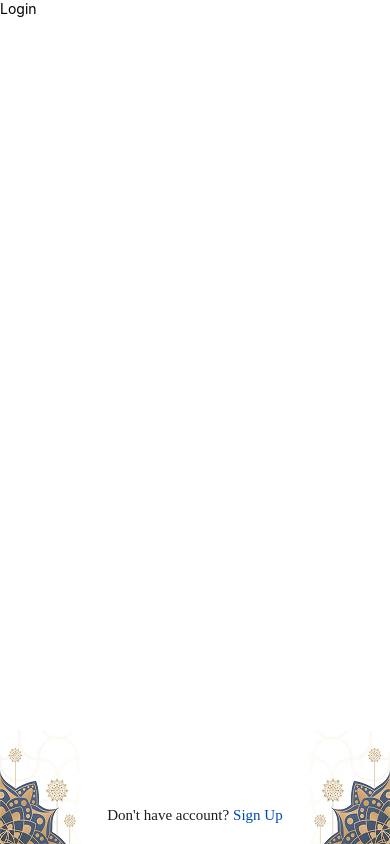
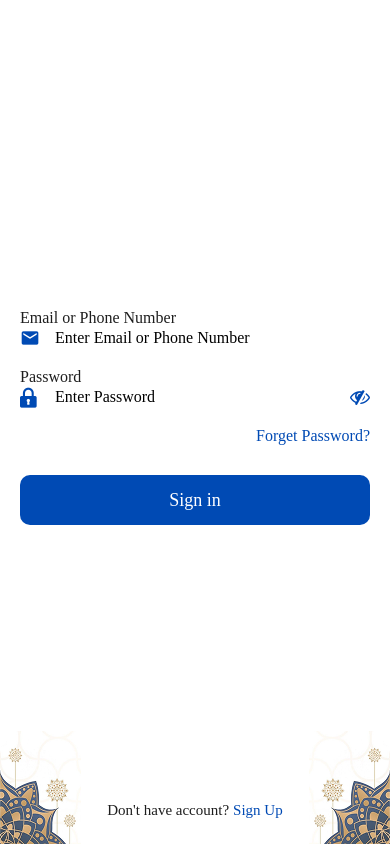
Before and after one commit to hassan523/mkzDarood-front, a React Native app: screen /Login in a window 390 px wide. Built offline with nearby package versions, Linux system fonts and the light colour scheme.

Commit message:
login screen

```diff
--- a/package.json
+++ b/package.json
@@ -12,6 +12,7 @@
   "dependencies": {
     "@react-native-async-storage/async-storage": "^2.2.0",
     "@react-native/new-app-screen": "0.80.1",
+    "@react-navigation/drawer": "^7.5.3",
     "@react-navigation/native": "^7.1.14",
     "@react-navigation/native-stack": "^7.3.21",
     "@react-navigation/stack": "^7.4.2",
@@ -41,6 +42,7 @@
     "@types/jest": "^29.5.14",
     "@types/react": "^19.1.8",
     "@types/react-native": "^0.73.0",
+    "@types/react-native-vector-icons": "^6.4.18",
     "@types/react-test-renderer": "^19.1.0",
     "eslint": "^8.19.0",
     "jest": "^29.6.3",
--- /dev/null
+++ b/src/components/Button/Button.tsx
@@ -0,0 +1,58 @@
+import React, { ReactNode } from 'react';
+import { StyleProp, StyleSheet, Text, TextStyle, TouchableOpacity, View, ViewStyle } from 'react-native';
+import colors from '../../utils/colors/colors';
+import Font from '../../utils/fonts/Font';
+import Entypo from "react-native-vector-icons/Entypo";
+
+interface ButtonProps {
+   name?: string;
+   onPress?: () => void;
+   isLoading?: boolean;
+   loadingName?: string;
+   icon?: ReactNode;
+   iconLeft?: boolean;
+   iconRight?: boolean;
+   mainStyle?: StyleProp<ViewStyle>;
+   textStyle?: StyleProp<TextStyle>;
+   customWidth?: number | string | any;
+   customHeight?: number;
+   disabled?: boolean;
+}
+
+const Button: React.FC<ButtonProps> = (props) => {
+   const { name, onPress, isLoading, loadingName, icon, iconLeft, iconRight = false, mainStyle, textStyle, customWidth, customHeight, disabled } = props;
+   return icon ? (
+      <TouchableOpacity style={[mainStyle ? mainStyle : styles.ContainerIcon, { width: customWidth ? customWidth : '100%', height: customHeight ? customHeight : 50 }]} onPress={isLoading ? () => {} : onPress} disabled={disabled}>
+         {iconRight ? iconRight && icon ? icon : <Entypo name="chevron-left" color={colors.SecondaryColor} size={30} /> : null}
+
+         {isLoading ? <Text style={textStyle ? textStyle : { color: colors.SecondaryColor, fontSize: 18, fontFamily: Font.font500 }}>{loadingName ? loadingName : 'Loading...'}</Text> : <Text style={textStyle ? textStyle : { color: colors.SecondaryColor, fontSize: 18, fontFamily: Font.font600 }}>{name || 'Button'}</Text>}
+         {iconLeft ? iconLeft && icon ? icon : <Entypo name="chevron-left" color={colors.SecondaryColor} size={30} /> : null}
+      </TouchableOpacity>
+   ) : (
+      <TouchableOpacity style={[mainStyle ? mainStyle : styles.Container, { width: customWidth ? customWidth : '100%', height: customHeight ? customHeight : 50 }]} onPress={isLoading ? () => {} : onPress} disabled={disabled}>
+         {isLoading ? <Text style={textStyle ? textStyle : { color: colors.SecondaryColor, fontSize: 18, fontFamily: Font.font600 }}>{loadingName ? loadingName : 'Loading...'}</Text> : <Text style={textStyle ? textStyle : { color: colors.SecondaryColor, fontSize: 18, fontFamily: Font.font600 }}>{name || 'Button'}</Text>}
+      </TouchableOpacity>
+   );
+};
+
+const styles = StyleSheet.create({
+   Container: {
+      backgroundColor: colors.PrimaryColor,
+      justifyContent: 'center',
+      alignItems: 'center',
+      margin: 10,
+      borderRadius: 10,
+   },
+   ContainerIcon: {
+      backgroundColor: colors.PrimaryColor,
+      justifyContent: 'center',
+      alignItems: 'center',
+      borderRadius: 8,
+      flexDirection: 'row',
+      paddingVertical: 12,
+      paddingHorizontal: 35,
+      gap: 20,
+   },
+});
+
+export default Button;
--- /dev/null
+++ b/src/components/Field/Field.tsx
@@ -0,0 +1,90 @@
+import React, { ReactNode, useState } from 'react';
+import { TextInput, View, TouchableOpacity, StyleSheet, StyleProp, TextStyle, ViewStyle, KeyboardTypeOptions } from 'react-native';
+import Icon from 'react-native-vector-icons/FontAwesome';
+import EmailIcon from 'react-native-vector-icons/MaterialIcons';
+import colors from '../../utils/colors/colors';
+import Font from '../../utils/fonts/Font';
+
+interface FieldProps {
+   type?: string;
+   disabled?: boolean;
+   placeHolder?: string;
+   value?: string | number | null;
+   onChange?: (text: string) => void;
+   isIcon?: ReactNode;
+   maxLength?: number;
+   placeHolderTextColor?: string;
+   customClass?: StyleProp<TextStyle>;
+   customDivClass?: StyleProp<ViewStyle>;
+   inputWidth?: number;
+   divWidth?: number;
+   multiline?: boolean;
+   iconColor?: string;
+   textAlignVertical?: 'auto' | 'top' | 'bottom' | 'center';
+}
+
+const Field: React.FC<FieldProps> = (props) => {
+   const { type = 'text', disabled = false, placeHolder = '', value, onChange, isIcon, maxLength, placeHolderTextColor = 'black', customClass, customDivClass, inputWidth = 'auto', divWidth = 'auto', multiline = false, iconColor = 'black', textAlignVertical = 'auto' } = props;
+
+   const [isPass, setIsPass] = useState<boolean>(true);
+
+   const getInputType = (): KeyboardTypeOptions => {
+      switch (type) {
+         case 'password':
+            return 'default';
+         case 'email':
+            return 'email-address';
+         case 'number':
+            return 'numeric';
+         default:
+            return 'default';
+      }
+   };
+
+   return (
+      <>
+         {type === 'password' ? (
+            <View style={[styles.div, { width: divWidth }, customDivClass]}>
+               {isIcon}
+               <TextInput style={[styles.input, { width: '79%' }, customClass]} placeholder={placeHolder || 'Password'} placeholderTextColor={placeHolderTextColor} value={value != null ? String(value) : ''} secureTextEntry={isPass} editable={!disabled} maxLength={maxLength} onChangeText={onChange} autoCapitalize="none" />
+               <TouchableOpacity onPress={() => setIsPass(!isPass)}>
+                  <Icon name={isPass ? 'eye-slash' : 'eye'} size={20} color={colors.PrimaryColor} />
+               </TouchableOpacity>
+            </View>
+         ) : type === 'email' && isIcon ? (
+            <View style={[styles.div, { width: divWidth }, customDivClass]}>
+               <EmailIcon name="email" size={20} color={colors.PrimaryColor} />
+               <TextInput style={[styles.input, { width: '90%' }, customClass]} placeholder={placeHolder || 'Email'} placeholderTextColor={placeHolderTextColor} value={value != null ? String(value) : ''} keyboardType={getInputType()} editable={!disabled} maxLength={maxLength} onChangeText={onChange} autoCapitalize="none" />
+            </View>
+         ) : isIcon ? (
+            <View style={[styles.div, { width: divWidth }, customDivClass]}>
+               {isIcon}
+               <TextInput style={[styles.input, { width: '90%' }, customClass]} placeholder={placeHolder} placeholderTextColor={placeHolderTextColor} value={value != null ? String(value) : ''} editable={!disabled} maxLength={maxLength} onChangeText={onChange} autoCapitalize="none" keyboardType={getInputType()} />
+            </View>
+         ) : (
+            <TextInput style={[styles.input, { width: inputWidth }, customClass]} placeholder={placeHolder} placeholderTextColor={placeHolderTextColor} value={value != null ? String(value) : ''} keyboardType={getInputType()} editable={!disabled} maxLength={maxLength} onChangeText={onChange} multiline={multiline} textAlignVertical={textAlignVertical} autoCapitalize="none" />
+         )}
+      </>
+   );
+};
+
+const styles = StyleSheet.create({
+   input: {
+      borderWidth: 0,
+      borderRadius: 5,
+      backgroundColor: 'transparent',
+      color: colors.textColor,
+      fontFamily: Font.font500,
+      fontSize: 16,
+   },
+   div: {
+      borderWidth: 0,
+      borderRadius: 5,
+      backgroundColor: 'transparent',
+      flexDirection: 'row',
+      alignItems: 'center',
+      justifyContent: 'space-between',
+   },
+});
+
+export default Field;
--- a/src/screens/Auth/LoginScreen/Login.tsx
+++ b/src/screens/Auth/LoginScreen/Login.tsx
@@ -1,13 +1,57 @@
 import { StyleSheet, Text, TouchableOpacity, View } from 'react-native';
-import React from 'react';
+import React, { useState } from 'react';
 import Font from '../../../utils/fonts/Font';
 import AuthLayout from '../../../layout/AuthLayout/AuthLayout';
 import colors from '../../../utils/colors/colors';
+import Field from '../../../components/Field/Field';
+import Fontisto from 'react-native-vector-icons/Fontisto';
+import Button from '../../../components/Button/Button';
 
 const Login = () => {
+  const [data, setData] = useState({
+    email: '',
+    password: '',
+  });
+  const { email, password } = data;
+
+  const handleData = ({ name, value }: { name: string; value: string }) => {
+    setData({ ...data, [name]: value });
+  };
+
   return (
     <AuthLayout>
-      <Text>Login</Text>
+      <View style={styles.Container}>
+        <View style={styles.FieldContainer}>
+          <Text style={styles.Label}>Email or Phone Number</Text>
+          <Field
+            placeHolder="Enter Email or Phone Number"
+            type="email"
+            isIcon
+            value={email}
+            onChange={value => handleData({ name: 'email', value })}
+          />
+        </View>
+        <View style={styles.FieldContainer}>
+          <Text style={styles.Label}>Password</Text>
+          <Field
+            placeHolder="Enter Password"
+            type="password"
+            isIcon={
+              <Fontisto name="locked" size={20} color={colors.PrimaryColor} />
+            }
+            value={password}
+            onChange={value => handleData({ name: 'password', value })}
+          />
+        </View>
+        <View style={styles.Forget}>
+          <TouchableOpacity>
+            <Text style={[styles.Label, { color: colors.PrimaryColor }]}>
+              Forget Password?
+            </Text>
+          </TouchableOpacity>
+        </View>
+        <Button name='Sign in' />
+      </View>
       <View style={styles.BottomLine}>
         <Text style={styles.BottomText}>Don't have account?</Text>
         <TouchableOpacity>
@@ -23,9 +67,30 @@ const Login = () => {
 export default Login;
 
 const styles = StyleSheet.create({
+  Container: {
+    flex: 1,
+    justifyContent: 'center',
+    alignItems: 'center',
+    width: '100%',
+    paddingHorizontal: 20,
+    gap: 20,
+  },
+  FieldContainer: {
+    width: '100%',
+    gap: 1,
+  },
+  Label: {
+    fontFamily: Font.font600,
+    fontSize: 16,
+    color: colors.textColor,
+  },
+  Forget: {
+    width: '100%',
+    alignItems: 'flex-end',
+  },
   BottomLine: {
     position: 'absolute',
-    bottom: 20,
+    bottom: 25,
     left: 0,
     right: 0,
     justifyContent: 'center',
```
Also changed, not shown: src/navigation/MainNavigation.tsx (added, +14 -0 lines), 2 other files (tests, documents, lock files or other folders).
